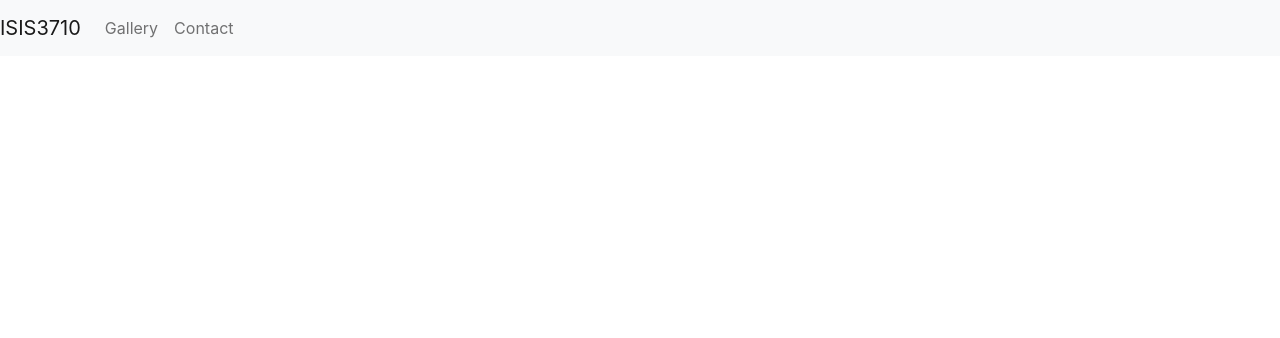
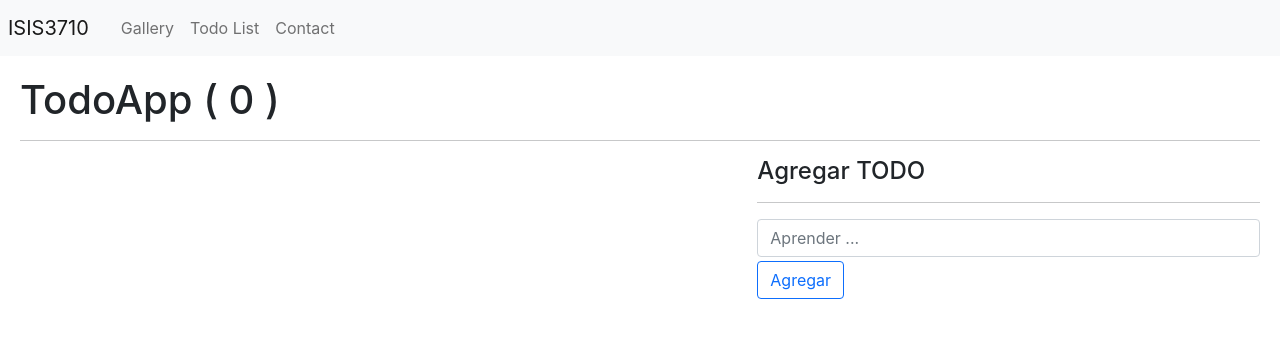
Before and after one commit to srosadoa/react-demo-app, a React (Create React App) app: page /todo in a window 1280 px wide. Shown: the top 338 px of the page. Built offline with nearby package versions, Linux system fonts and the light colour scheme.

Commit message:
add initial code base for todo app

```diff
--- a/src/App.js
+++ b/src/App.js
@@ -2,6 +2,7 @@
 import { ContactForm } from './components/contact-form/ContactForm';
 import { Gallery } from './components/gallery/Gallery';
 import NavBar from './components/navbar/NavBar';
+import { TodoApp } from './pages/todoapp/TodoApp';
 import { BrowserRouter as Router, Switch, Route } from 'react-router-dom';
 
 function App() {
@@ -16,6 +17,9 @@
           <Route exact path='/contact-form'>
             <ContactForm />
           </Route>
+          <Route exact path='/todo'>
+            <TodoApp />
+          </Route>
         </Switch>
       </Router>
     </>
--- a/src/components/navbar/NavBar.js
+++ b/src/components/navbar/NavBar.js
@@ -1,5 +1,6 @@
 import React from 'react';
 import { Link } from 'react-router-dom';
+import './NavBar.scss';
 
 export default function NavBar() {
   return (
@@ -26,6 +27,11 @@
             </Link>
           </li>
           <li className='nav-item'>
+            <Link className='nav-link' to='/todo'>
+              Todo List
+            </Link>
+          </li>
+          <li className='nav-item'>
             <Link className='nav-link' to='/contact-form'>
               Contact
             </Link>
--- /dev/null
+++ b/src/components/navbar/NavBar.scss
@@ -0,0 +1,5 @@
+.navbar {
+  .navbar-brand {
+    padding: 0 0.5rem;
+  }
+}
--- /dev/null
+++ b/src/components/todo/add/TodoAdd.js
@@ -0,0 +1,51 @@
+import React from 'react';
+import { useForm } from '../../../hooks/useForm';
+
+export const TodoAdd = ({ handleAddTodo }) => {
+  const [{ description }, handleInputChange, reset] = useForm({
+    description: '',
+  });
+
+  const handleSubmit = (e) => {
+    e.preventDefault();
+
+    if (description.trim().length <= 1) {
+      return;
+    }
+
+    const newTodo = {
+      id: new Date().getTime(),
+      desc: description,
+      done: false,
+    };
+
+    handleAddTodo(newTodo);
+    reset();
+  };
+
+  return (
+    <>
+      <h4>Agregar TODO</h4>
+      <hr />
+
+      <form onSubmit={handleSubmit}>
+        <input
+          type='text'
+          name='description'
+          className='form-control'
+          placeholder='Aprender ...'
+          autoComplete='off'
+          value={description}
+          onChange={handleInputChange}
+        />
+
+        <button
+          type='submit'
+          className='btn btn-outline-primary mt-1 btn-block'
+        >
+          Agregar
+        </button>
+      </form>
+    </>
+  );
+};
--- /dev/null
+++ b/src/components/todo/list/TodoList.js
@@ -0,0 +1,12 @@
+import React from 'react';
+import { TodoListItem } from './TodoListItem';
+
+export const TodoList = ({ todos }) => {
+  return (
+    <ul className='list-group list-group-flush'>
+      {todos.map((todo, i) => (
+        <TodoListItem key={todo.id} todo={todo} index={i} />
+      ))}
+    </ul>
+  );
+};
--- /dev/null
+++ b/src/components/todo/list/TodoListItem.js
@@ -0,0 +1,17 @@
+import React from 'react';
+
+export const TodoListItem = ({ todo, index }) => {
+  return (
+    <li key={todo.id} className='list-group-item'>
+      <p onClick={() => console.log('mark as completed')}>
+        {index + 1}. {todo.desc}
+      </p>
+      <button
+        className='btn btn-danger'
+        onClick={() => console.log('delete item')}
+      >
+        Borrar
+      </button>
+    </li>
+  );
+};
--- /dev/null
+++ b/src/pages/todoapp/TodoApp.js
@@ -0,0 +1,42 @@
+import React, { useReducer, useEffect } from 'react';
+import { todoReducer } from './todoReducer';
+
+import { TodoList } from '../../components/todo/list/TodoList';
+import { TodoAdd } from '../../components/todo/add/TodoAdd';
+import './TodoApp.scss';
+
+const init = () => {
+  return JSON.parse(localStorage.getItem('todos')) || [];
+};
+
+export const TodoApp = () => {
+  const [todos, dispatch] = useReducer(todoReducer, [], init);
+
+  useEffect(() => {
+    localStorage.setItem('todos', JSON.stringify(todos));
+  }, [todos]);
+
+  const handleAddTodo = (newTodo) => {
+    dispatch({
+      type: 'add',
+      payload: newTodo,
+    });
+  };
+
+  return (
+    <div className='todo-container'>
+      <h1>TodoApp ( {todos.length} ) </h1>
+      <hr />
+
+      <div className='row'>
+        <div className='col-7'>
+          <TodoList todos={todos} />
+        </div>
+
+        <div className='col-5'>
+          <TodoAdd handleAddTodo={handleAddTodo} />
+        </div>
+      </div>
+    </div>
+  );
+};
--- /dev/null
+++ b/src/pages/todoapp/TodoApp.scss
@@ -0,0 +1,19 @@
+.todo {
+  &-container {
+    padding: 1.25rem;
+  }
+
+  p {
+    cursor: pointer;
+    margin: 0px;
+  }
+}
+.list-group-item {
+  align-items: center;
+  display: flex;
+  justify-content: space-between;
+}
+
+.complete {
+  text-decoration: line-through;
+}
--- /dev/null
+++ b/src/pages/todoapp/todoReducer.js
@@ -0,0 +1,9 @@
+export const todoReducer = (state = [], action) => {
+  switch (action.type) {
+    case 'add':
+      return [...state, action.payload];
+
+    default:
+      return state;
+  }
+};
```
Also changed, not shown: src/pages/todoapp/intro-reducer.js (added, +32 -0 lines).
